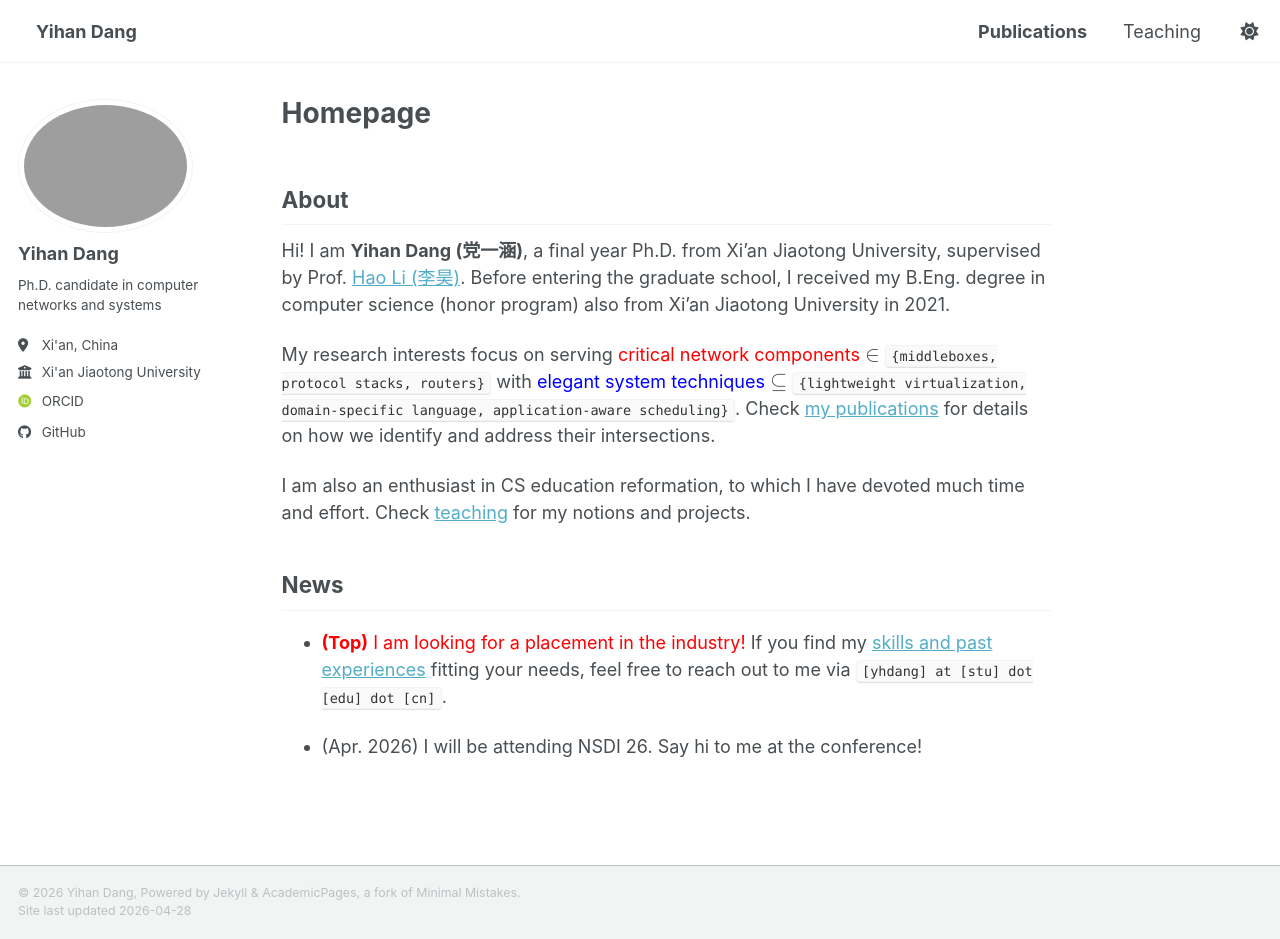
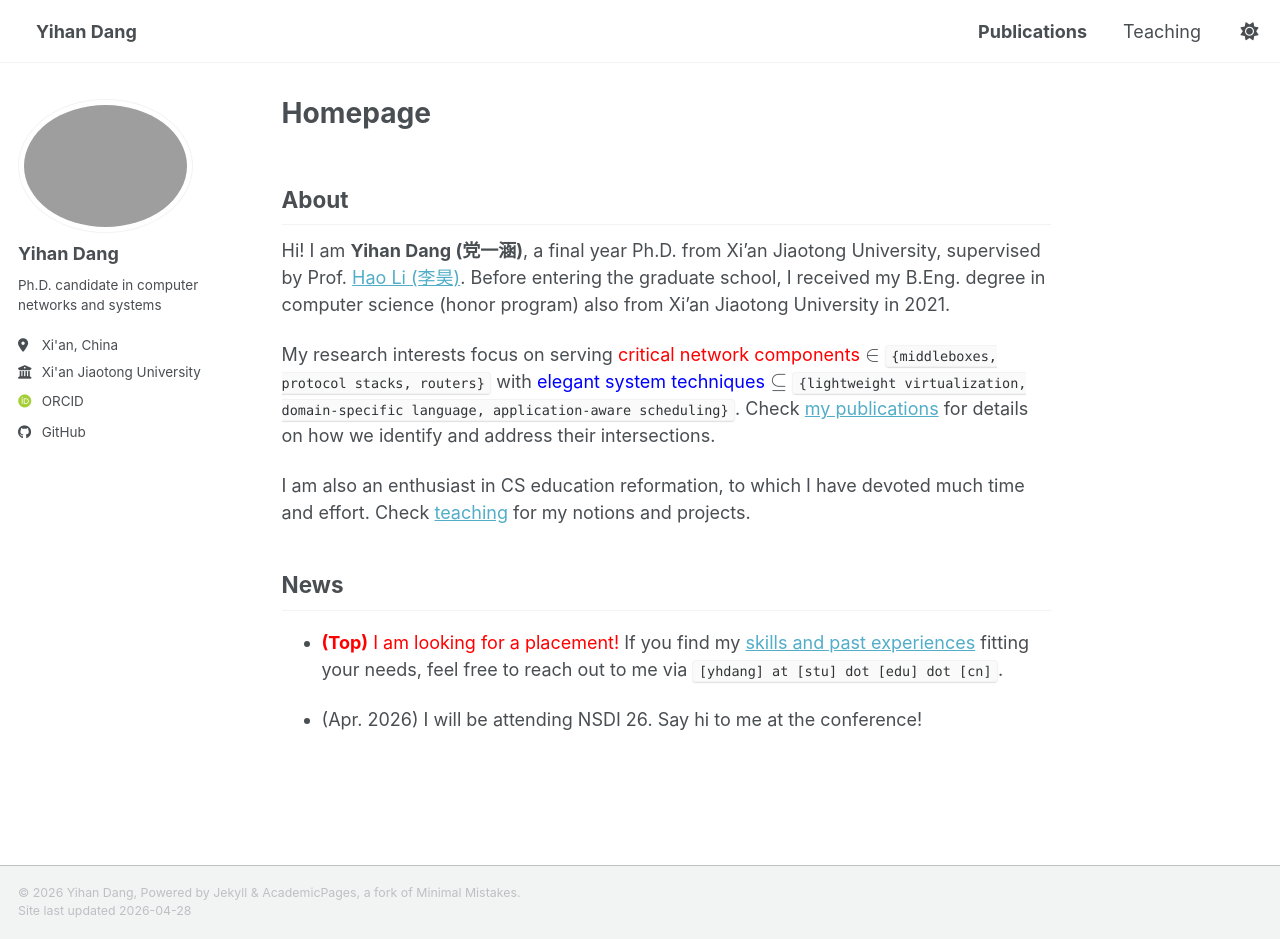
Before and after one commit to Qcloud1223/qcloud1223.github.io, a Jekyll site: the page built from _pages/about.md, in a window 1280 px wide and 939 px high. Built offline with Jekyll 4.4.1, drawn with Linux system fonts in a browser that asks for light colours; some web fonts are replaced; a script bundle is joined from its source files by our own code; library files that are not in the unit come from our copies.

Commit message:
Update about.md

```diff
--- a/_pages/about.md
+++ b/_pages/about.md
@@ -26,7 +26,7 @@ Check [teaching](https://qcloud1223.github.io/teaching) for my notions and proje
 
 ## News
 
-* <span style="color:red">**(Top)** I am looking for a placement in the industry!</span>
+* <span style="color:red">**(Top)** I am looking for a placement!</span>
 If you find my [skills and past experiences](https://qcloud1223.github.io/publications) fitting your needs,
 feel free to reach out to me via `[yhdang] at [stu] dot [edu] dot [cn]`.
 
```
